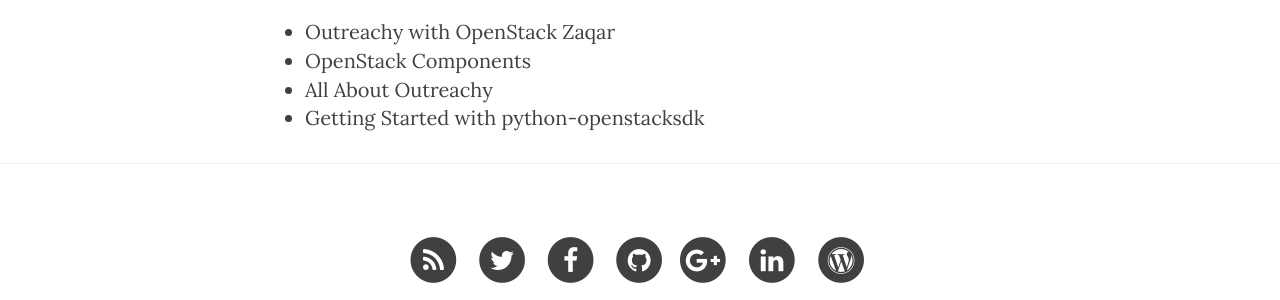
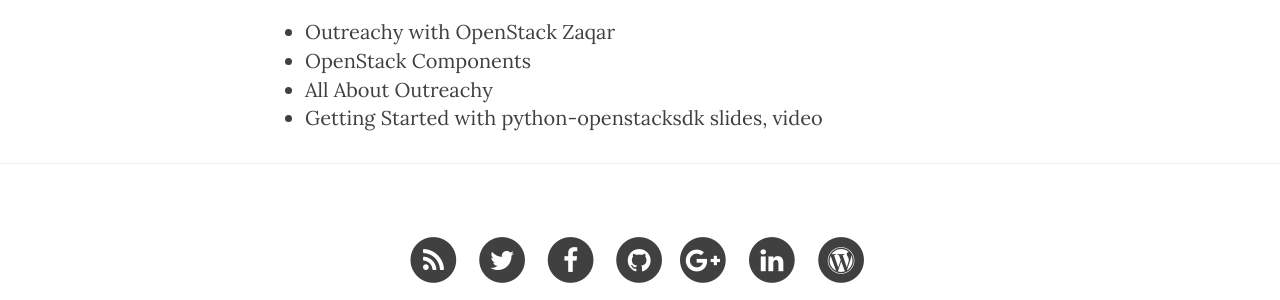
Before and after one commit to exploreshaifali/exploreshaifali.github.io, a Jekyll site: the page built from talks.html, in a window 1280 px wide. Shown: the part 480-780 px from the top of the page. Built offline with Jekyll 4.4.1, drawn with Linux system fonts in a browser that asks for light colours; nearby versions of some CDN libraries.

Commit message:
talk video of 'getting started with python openstack sdk added'

```diff
--- a/talks.html
+++ b/talks.html
@@ -5,15 +5,15 @@
 
 <ul>
   <li>
-    <a href="{{ site_url }}/talks/6-8-2015-outreachy-with-openstack-zaqar.html#/cover-page">Outreachy with OpenStack Zaqar</a>
+    <a href="{{ site_url }}/talks/6-8-2015-outreachy-with-openstack-zaqar.html#/cover-page" target="_blank">Outreachy with OpenStack Zaqar</a>
   </li>
   <li>
-    <a href="{{ site_url }}/talks/19-12-2015-openstack-components.pdf">OpenStack Components</a>
+    <a href="{{ site_url }}/talks/19-12-2015-openstack-components.pdf" target="_blank">OpenStack Components</a>
   </li>
   <li>
-    <a href="https://docs.google.com/presentation/d/1GPElhYaIEgd0m-u_uiLyRd5WVZNhzu6fJGZZg0n0820/edit?usp=sharing">All About Outreachy</a>
+    <a href="https://docs.google.com/presentation/d/1GPElhYaIEgd0m-u_uiLyRd5WVZNhzu6fJGZZg0n0820/edit?usp=sharing" target="_blank">All About Outreachy</a>
   </li>
   <li>
-    <a href="https://docs.google.com/presentation/d/1wtH6y_t0LD4bNgPOQS2kgmJ_mMbECY83rXHWnX9CHug/edit?usp=sharing">Getting Started with python-openstacksdk</a>
+    Getting Started with python-openstacksdk <a href="https://docs.google.com/presentation/d/1wtH6y_t0LD4bNgPOQS2kgmJ_mMbECY83rXHWnX9CHug/edit?usp=sharing" target="_blank">slides</a>, <a href="https://www.youtube.com/watch?v=VE3PjUMy8aw" target="_blank">video</a>
   </li>
 </ul>
```
